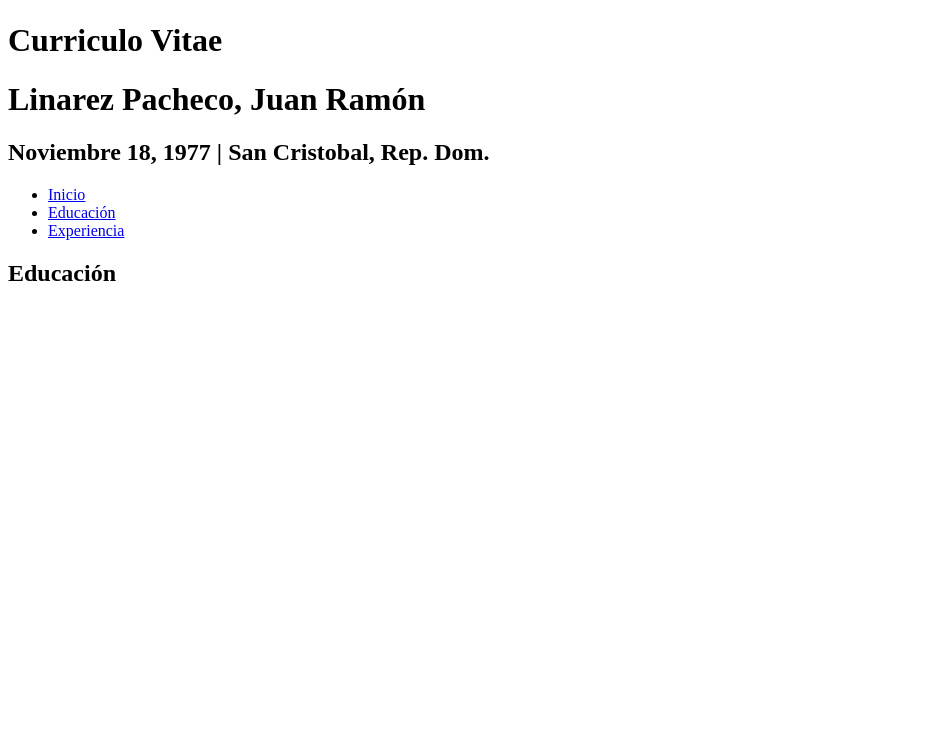
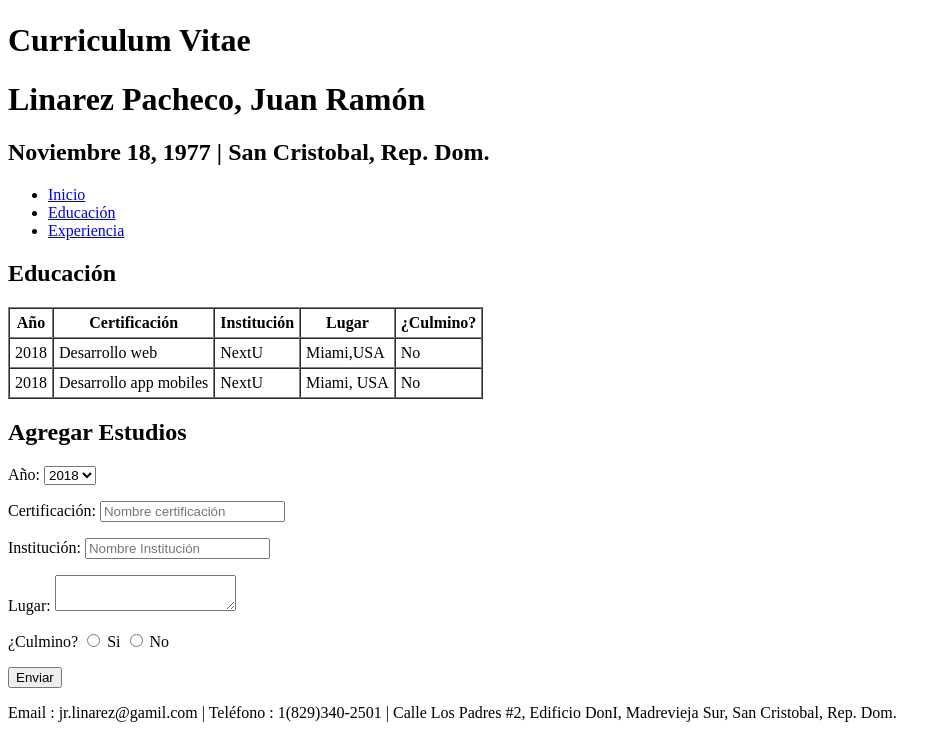
Before and after one commit to jlinarez/proyecto-final, a plain HTML site: page educacion.html in a window 1280 px wide. Shown: the part 111-849 px from the top of the page, without its empty margins (0-951 px from the left). Before the commit the page ends 800 px from the top, so only its background shows below. Drawn offline with Linux system fonts and the light colour scheme.

Commit message:
version actualizada 20180414

```diff
--- a/educacion.html
+++ b/educacion.html
@@ -6,14 +6,14 @@
 	<meta name="author" content="Juan Ramon Linarez">
 	<meta name="description" content="Experiencia laboral">
 	<meta name="keyword" content="hoja de vida, curriculum vitae, resume">
-	<Title>Experiencia</title>
+	<Title>Educaci&oacute;n</title>
   </head>
   <body>
     <header>
 	  <svg width="100" height="100">
 	    <image x="-125" y="-50" width="450" height="450" xlink:href="images/method-draw-image.svg" />
 	  </svg>
-	  <h1>Curriculo Vitae<h1>
+	  <h1>Curriculum Vitae<h1>
 	</header>
 	<h1>Linarez Pacheco, Juan Ram&oacute;n</h1>
 	<h2>Noviembre 18, 1977 | San Cristobal, Rep. Dom.</h2>
@@ -31,6 +31,66 @@
 	  </ul>
 	</nav>
 	<h2>Educaci&oacute;n</h2>
-
+	<table border="1" cellpadding="5" cellspacing="0">
+	  <thead>
+		<th>Año</th>
+		<th>Certificaci&oacute;n</th>
+		<th>Instituci&oacute;n</th>
+		<th>Lugar</th>
+		<th>¿Culmino?</th>
+	  </thead>
+	  <tbody>
+		<tr height="5">
+		  <td>2018</td>
+		  <td>Desarrollo web</td>
+		  <td>NextU</td>
+		  <td>Miami,USA</td>
+		  <td>No</td>
+		</tr>
+		<tr>
+		  <td>2018</td>
+		  <td>Desarrollo app mobiles</td>
+		  <td>NextU</td>
+		  <td>Miami, USA</td>
+		  <td>No</td>
+		</tr>
+	  </tbody>
+	</table>
+	<h2>Agregar Estudios</h2>
+	<form>
+	  <p>
+	    <label>Año:</label>
+		<select>
+		  <option value="2018">2018</option>
+		  <option value="2019">2019</option>
+		  <option value="2020">2020</option>
+	    </select>
+      </p>
+	  <p>
+	    <label>Certificaci&oacute;n:</label>
+		<input type="text" name="txtCertifcation" placeholder="Nombre certificaci&oacute;n" required>
+	  </p>
+	  <p>
+	    <label>Instituci&oacute;n:</label>
+	    <input type="text" placeholder="Nombre Instituci&oacute;n" required>
+	  </p>
+	  <p>
+	    <label>Lugar:</label>
+		<textarea></textarea>
+	  </p>
+	  <p>
+	    <label>¿Culmino?</label>
+		<input type="radio" value="Si">
+		<label>Si</label>
+		<input type="radio" value="No">
+		<label>No</label>
+	  </p>
+	  <input type="button" value="Enviar">
+	</form>
+	<footer>
+	  <p>
+	    Email : jr.linarez@gamil.com | Tel&eacute;fono : 1(829)340-2501 | Calle Los Padres #2, Edificio DonI, Madrevieja Sur, San Cristobal, Rep. Dom.
+	  </p>
+	</footer>
   </body>
 </html>
```
Also changed, not shown: experiencia.html (added, +50 -0 lines).
